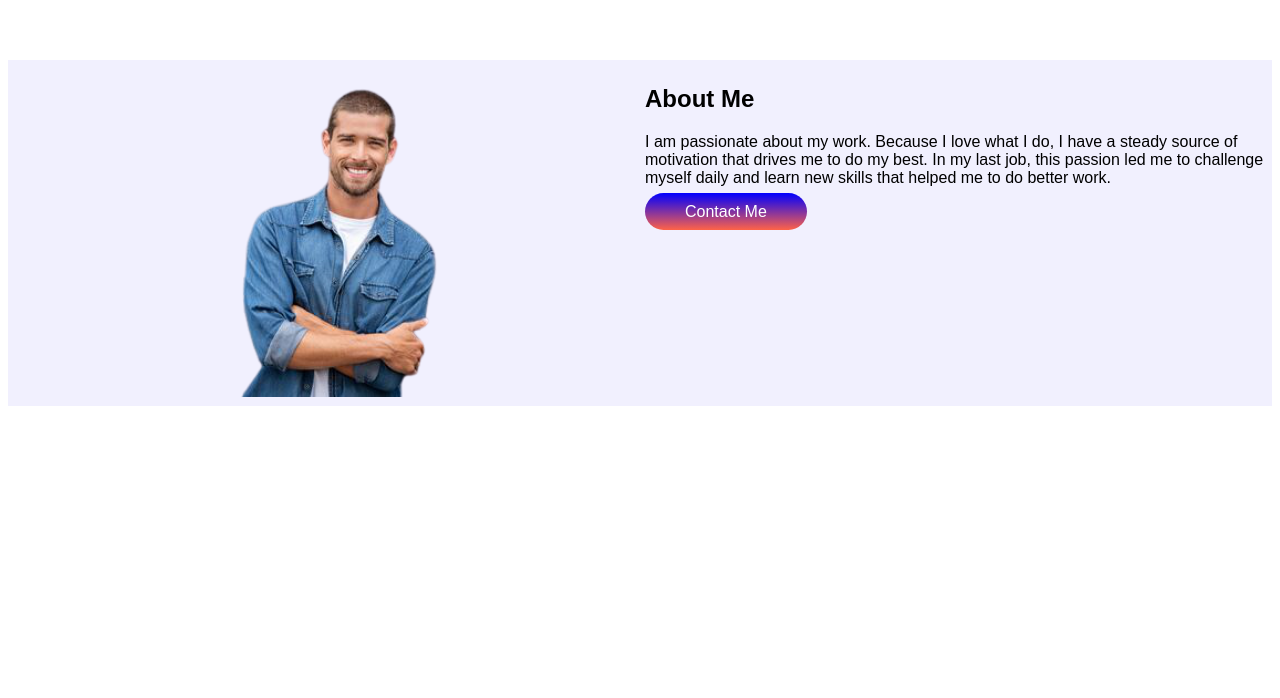
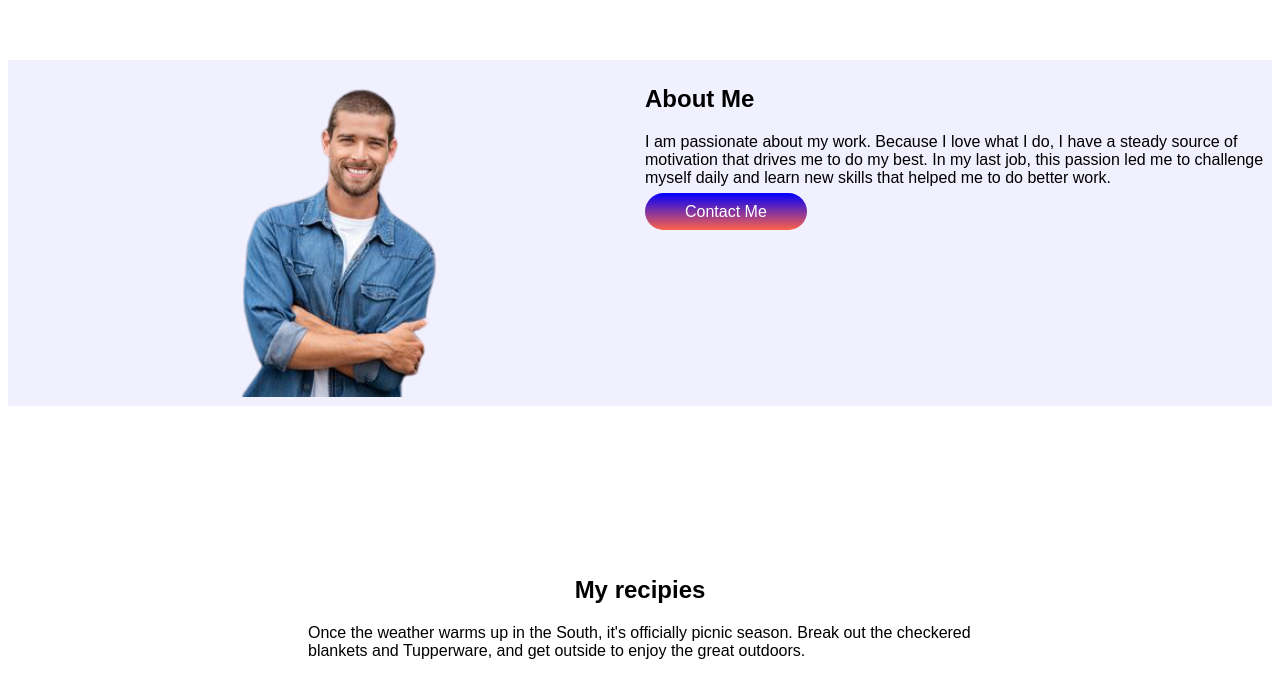
Before and after one commit to mdrahat96/food-dhaka, a plain HTML site: page index.html in a window 1280 px wide. Shown: the part 585-1283 px from the top of the page. Before the commit the page ends 1141 px from the top, so only its background shows below. Drawn offline with Linux system fonts and the light colour scheme; a web font is replaced by a local one.

Commit message:
third div added

```diff
--- a/index.html
+++ b/index.html
@@ -53,6 +53,16 @@
 
     </section>
 
+    <section class="recipies">
+        <div>
+            <h2 class="my">My recipies</h2>
+            <p class="once">Once the weather warms up in the South, it's officially picnic season. Break out the
+                checkered blankets
+                and
+                Tupperware, and get outside to enjoy the great outdoors.</p>
+        </div>
+    </section>
+
 
 
 </body>
--- a/style.css
+++ b/style.css
@@ -40,3 +40,12 @@ section{
     background-repeat: no-repeat;
     background-position: center;
 }
+
+.my{
+    text-align: center;
+    font-weight: 600;
+}
+
+.once{
+    padding-inline: 300px;
+}
```
